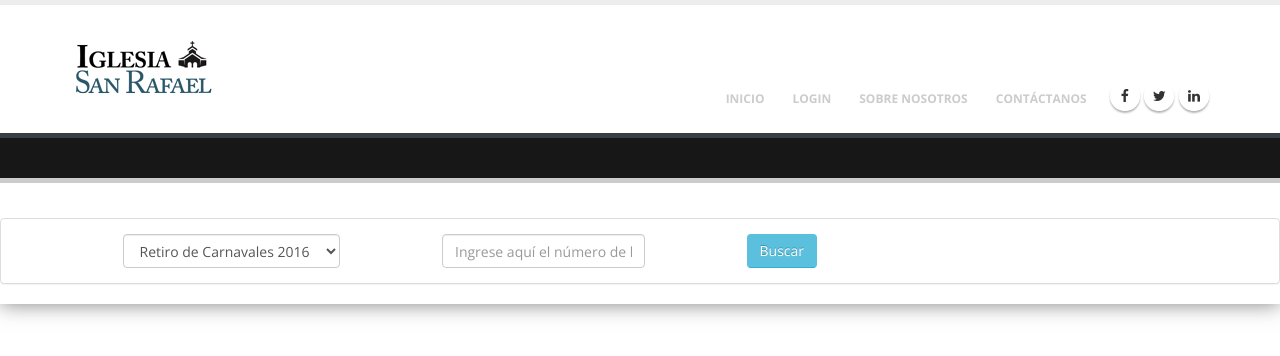
After one commit to isumakun/IglesiaSanRafael, a PHP site: page /taquilla.php?header=1 in a window 1280 px wide. The commit adds this page. Shown: the top 356 px of the page. Run offline with PHP 8.4, Linux system fonts and the light colour scheme.

Commit message:
Estas son las paginas php que hice. Att: Jorge

```diff
--- /dev/null
+++ b/funciones/conexion.php
@@ -0,0 +1,3 @@
+<?php
+$conexion = mysql_connect("localhost", "root", "159.357.") or die(mysql_error());
+mysql_select_db("sanrafael", $conexion) or die(mysql_error());
--- a/header.php
+++ b/header.php
@@ -24,9 +24,9 @@
                                 <i class="fa fa-bars"></i>
                             </button>
                             <ul class="header-social-icons social-icons hidden-xs">
-                                <li class="social-icons-facebook"><a href="http://www.facebook.com/" target="_blank" title="Facebook"><i class="fa fa-facebook"></i></a></li>
+                                <li class="social-icons-facebook"><a href="https://www.facebook.com/sanrafael2004" target="_blank" title="Facebook"><i class="fa fa-facebook"></i></a></li>
                                 <li class="social-icons-twitter"><a href="http://www.twitter.com/" target="_blank" title="Twitter"><i class="fa fa-twitter"></i></a></li>
-                                <li class="social-icons-linkedin"><a href="http://www.linkedin.com/" target="_blank" title="Linkedin"><i class="fa fa-linkedin"></i></a></li>
+                                <li class="social-icons-instagram"><a href="http://www.instagram.com/" target="_blank" title="Instagram"><i class="fa fa-linkedin"></i></a></li>
                             </ul>
                             <div class="header-nav-main header-nav-main-effect-1 header-nav-main-sub-effect-1 collapse">
                                 <nav>
@@ -39,6 +39,16 @@
                                         <li class="<?php echo validarHeader("login") ?>">
                                             <a href="login_page.php?header=login">
                                                 Login
+                                            </a>
+                                        </li>
+                                        <li class="">
+                                            <a href="">
+                                                Sobre Nosotros
+                                            </a>
+                                        </li>
+                                        <li class="">
+                                            <a href="">
+                                                Contáctanos
                                             </a>
                                         </li>
                                     </ul>
--- a/index.php
+++ b/index.php
@@ -8,7 +8,7 @@
         <meta charset="utf-8">
         <meta http-equiv="X-UA-Compatible" content="IE=edge">
 
-        <title>Iglesia San Rafael</title>
+        <title>Comunidad San Rafael</title>
 
         <meta name="keywords" content="HTML5 Template" />
         <meta name="description" content="Porto - Responsive HTML5 Template">
--- /dev/null
+++ b/taquilla.php
@@ -0,0 +1,101 @@
+<!DOCTYPE html>
+<html>
+
+    <!-- Mirrored from preview.oklerthemes.com/porto/4.4.0/index-corporate-2.html by HTTrack Website Copier/3.x [XR&CO'2014], Fri, 15 Jan 2016 16:53:31 GMT -->
+    <head>
+
+        <!-- Basic -->
+        <meta charset="utf-8">
+        <meta http-equiv="X-UA-Compatible" content="IE=edge">
+        <link href="bootstrap-3.3.6-dist/css/bootstrap.min.css" rel="stylesheet">
+        <title>Comunidad San Rafael</title>
+
+        <meta name="keywords" content="HTML5 Template" />
+        <meta name="description" content="Porto - Responsive HTML5 Template">
+        <meta name="author" content="okler.net">
+
+        <!-- Favicon -->
+        <link rel="shortcut icon" href="img/favicon.ico" type="image/x-icon" />
+        <link rel="apple-touch-icon" href="img/apple-touch-icon.png">
+
+        <!-- Mobile Metas -->
+        <meta name="viewport" content="width=device-width, minimum-scale=1.0, maximum-scale=1.0, user-scalable=no">
+
+        <!-- Web Fonts  -->
+        <link href="http://fonts.googleapis.com/css?family=Open+Sans:300,400,600,700,800%7CShadows+Into+Light" rel="stylesheet" type="text/css">
+
+        <!-- Vendor CSS -->
+        <link rel="stylesheet" href="vendor/bootstrap/css/bootstrap.min.css">
+        <link rel="stylesheet" href="vendor/font-awesome/css/font-awesome.min.css">
+        <link rel="stylesheet" href="vendor/simple-line-icons/css/simple-line-icons.min.css">
+        <link rel="stylesheet" href="vendor/owl.carousel/assets/owl.carousel.min.css">
+        <link rel="stylesheet" href="vendor/owl.carousel/assets/owl.theme.default.min.css">
+        <link rel="stylesheet" href="vendor/magnific-popup/magnific-popup.min.css">
+
+        <!-- Theme CSS -->
+        <link rel="stylesheet" href="css/theme.css">
+        <link rel="stylesheet" href="css/theme-elements.css">
+        <link rel="stylesheet" href="css/theme-blog.css">
+        <link rel="stylesheet" href="css/theme-shop.css">
+        <link rel="stylesheet" href="css/theme-animate.css">
+
+        <!-- Current Page CSS -->
+        <link rel="stylesheet" href="vendor/rs-plugin/css/settings.css" media="screen">
+        <link rel="stylesheet" href="vendor/rs-plugin/css/layers.css" media="screen">
+        <link rel="stylesheet" href="vendor/rs-plugin/css/navigation.css" media="screen">
+        <link rel="stylesheet" href="vendor/circle-flip-slideshow/css/component.css" media="screen">
+
+        <!-- Skin CSS -->
+        <link rel="stylesheet" href="css/skins/default.css">
+
+        <!-- Theme Custom CSS -->
+        <link rel="stylesheet" href="css/custom.css">
+
+        <!-- Head Libs -->
+        <script src="vendor/modernizr/modernizr.min.js"></script>
+
+    </head>
+    <body>
+
+        <div class="body">
+
+
+                <?php require './header.php'; ?>
+            <div class="page-header"></div>
+            <div role="main" class="main">
+                <form class="form-inline" action="taquilla.php" method="post">
+                    <div class="panel panel-default">
+                        <div class="panel-body">
+                            <div class="row">
+                                <div class="col-xs-1"></div>
+                                <div class="col-xs-3">
+                                    <select id="evento" name="evento" class="form-control">
+                                        <option value="Retiro de Carnavales 2016">Retiro de Carnavales 2016</option>
+                                        <option value="Bingo San Rafael 2016">Bingo San Rafael 2016</option>
+                                    </select>
+                                </div>
+                                <div class="col-xs-3">
+                                    <input class="form-control" id="numbol" name="numbol" type="text" value=""
+                                           placeholder="Ingrese aquí el número de la boleta"/>
+                                </div>
+                                <button class="btn btn-info" type="submit">Buscar</button>
+                            </div>
+                        </div>
+                    </div>
+                </form>
+                <?php
+                if (isset($_POST['evento']) and $_POST['evento'] != "") {
+                    include 'funciones/conexion.php';
+                    $q = mysql_query("SELECT idEvento FROM Evento WHERE nombre = '$_POST[evento]'");
+                    $reg = mysql_fetch_array($q);
+                    $evento = $reg['idEvento'];
+                    $numbol = $_POST['numbol'];
+                    ?>
+                    <div class="iframe">
+                        <iframe width="95%" height="400"
+                                src="iframes/boleteria.php?ev=<?php echo $evento; ?>&nb=<?php echo $numbol; ?>"
+                                frameborder="0" allowfullscreen="" style="height: 400px; width: 1420px;"></iframe>
+                    </div>
+                <?php } ?>
+                </body>
+                </html>
```
Also changed, not shown: funciones/Boleta.php (added, +7 -0 lines), iframes/boleteria.php (added, +67 -0 lines).
